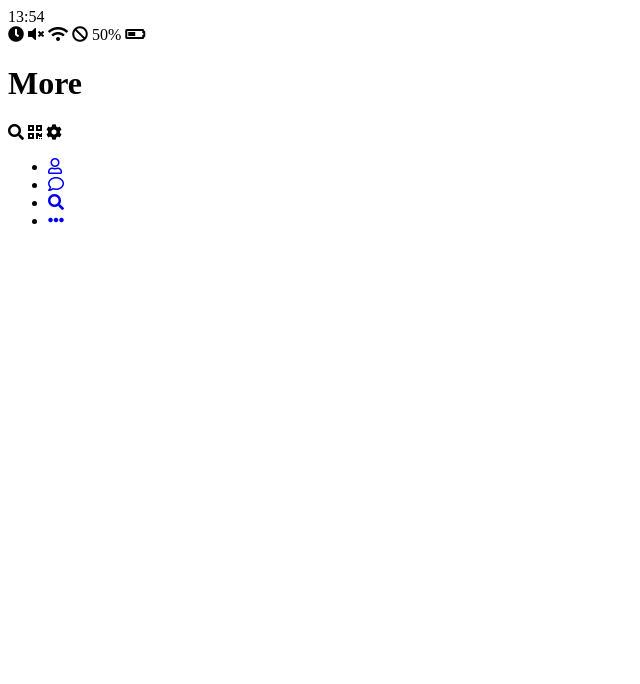
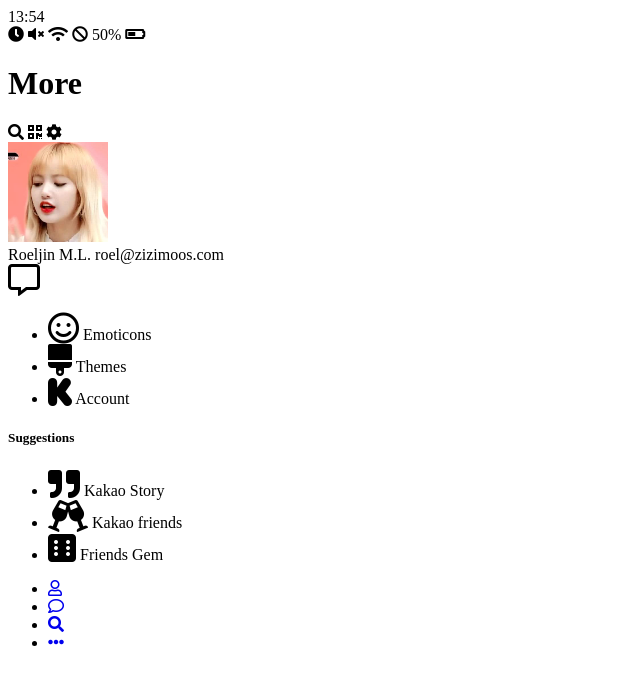
Before and after one commit to zizimoos/kakao-clone-2.0, a plain HTML site: page more.html in a window 1280 px wide. Shown: the whole page, without its empty margins (0-640 px from the left). Drawn offline with Linux system fonts and the light colour scheme.

Commit message:
more screen

```diff
--- a/more.html
+++ b/more.html
@@ -42,6 +42,83 @@
 				</span>
 			</div>
 		</header>
+		<main class="more">
+			<header class="more__header">
+				<div class="friends__friend friend ">
+					<div class="friend__column">
+						<img src="./img/roel.png" alt="roel" class="g-avatar friend_avater" width="100px" />
+						<div class="friend__content">
+							<span class="friend__name">
+								Roeljin M.L.
+							</span>
+							<span class="friend__status">
+								roel@zizimoos.com
+							</span>
+						</div>
+					</div>
+					<div class="friend__column">
+						<i class="far fa-comment-alt fa-2x"></i>
+					</div>
+				</div>
+				<ul class="more__btn-list">
+					<li class="more__btn">
+						<span class="more__btn-icon">
+							<i class="far fa-smile fa-2x"></i>
+						</span>
+						<span class="more__btn-title">
+							Emoticons
+						</span>
+					</li>
+					<li class="more__btn">
+						<span class="more__btn-icon">
+							<i class="fas fa-brush fa-2x"></i>
+						</span>
+						<span class="more__btn-title">
+							Themes
+						</span>
+					</li>
+					<li class="more__btn">
+						<span class="more__btn-icon">
+							<i class="fab fa-kickstarter-k fa-2x"></i>
+						</span>
+						<span class="more__btn-title">
+							Account
+						</span>
+					</li>
+				</ul>
+			</header>
+			<section class="more_suggestions">
+				<h5 class="more_title">
+					Suggestions
+				</h5>
+				<ul class="more_suggestions-list">
+					<li class="more__suggestion suggestion">
+						<span class="suggestion__icon">
+							<i class="fas fa-quote-right fa-2x"></i>
+						</span>
+						<span class="suggestion__title">
+							Kakao Story
+						</span>
+					</li>
+					<li class="more__suggestion suggestion">
+						<span class="suggestion__icon">
+							<i class="fas fa-glass-cheers fa-2x"></i>
+						</span>
+						<span class="suggestion__title">
+							Kakao friends
+						</span>
+					</li>
+					<li class="more__suggestion suggestion">
+						<span class="suggestion__icon">
+							<i class="fas fa-dice-six fa-2x"></i>
+						</span>
+						<span class="suggestion__title">
+							Friends Gem
+						</span>
+					</li>
+				</ul>
+			</section>
+		</main>
 		<nav class="nav">
 			<ul class="nav__list">
 				<li class="nav__list-item">
```
Also changed, not shown: find.html (+57 -0 lines), friends.html (+53 -0 lines), index.html (+4 -1 lines), img/Kakao.ico (added), img/Kakaotalk.ico (added), img/avatar.png (added), img/avatar_01.png (added), img/avatar_02.png (added), img/path.ico (added), img/pback_01.jpg (added), img/pback_01.png (added), img/roel.png (added), 1 other file. Lines whose indentation alone changed are shown as unchanged.
